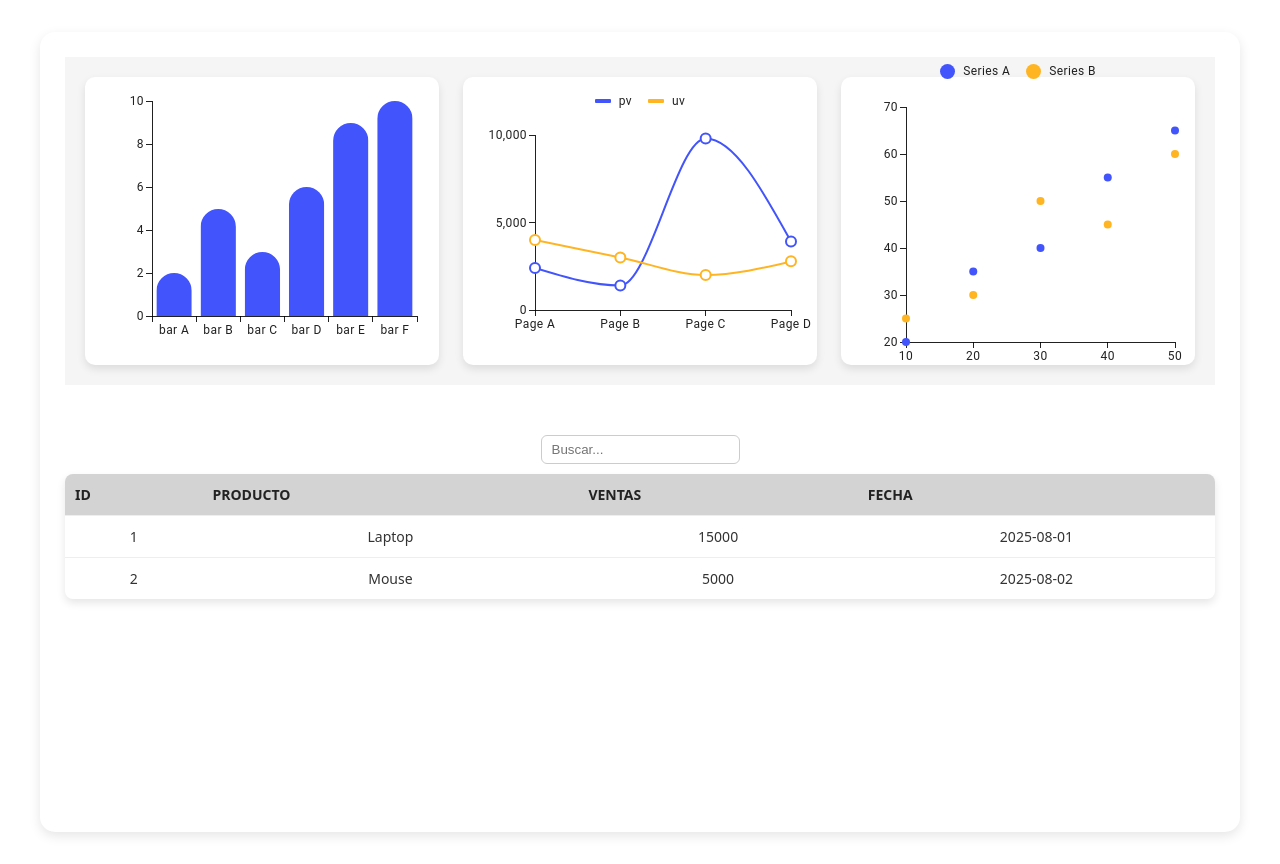
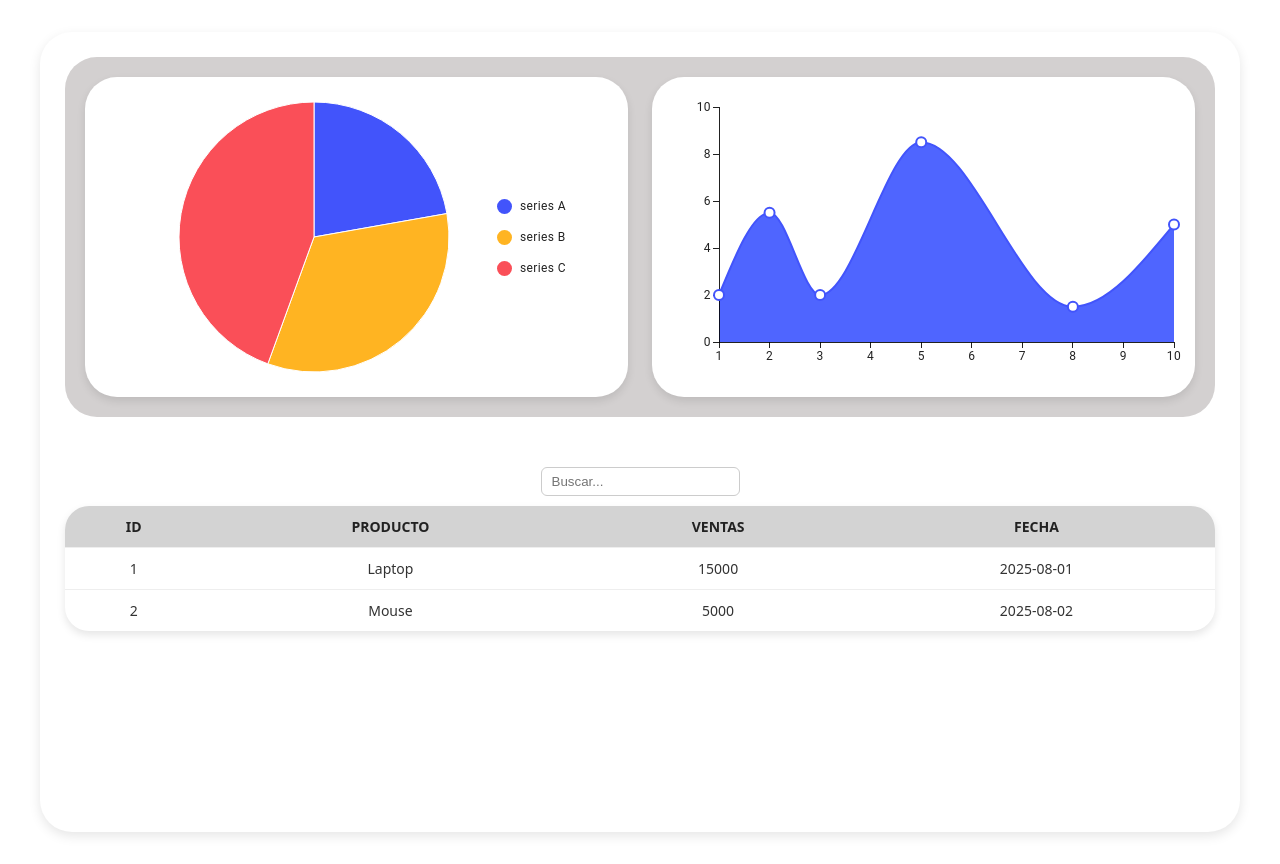
Before and after one commit to EfraRS-dev/reports-module, a React (Vite) app in the folder frontend/: page / in a window 1280 px wide. Built offline with nearby package versions, Linux system fonts and the light colour scheme.

Commit message:
graphics final details

```diff
--- a/frontend/src/components/barchart.tsx
+++ b/frontend/src/components/barchart.tsx
@@ -6,8 +6,8 @@ export default function Barchart() {
         <BarChart
             xAxis={[{ id: 'barCategories', data: ['bar A', 'bar B', 'bar C', 'bar D', 'bar E', 'bar F'] }]}
             series={[{ data: [2, 5, 3, 6, 9, 10] }]}
-            width={350}
-            height={280}
+            width={540}
+            height={300}
             borderRadius={25}
         />
     )
--- a/frontend/src/components/linechart.tsx
+++ b/frontend/src/components/linechart.tsx
@@ -2,20 +2,22 @@ import * as React from 'react';
 import { LineChart } from '@mui/x-charts/LineChart';
 
 const margin = { right: 24 };
-const uData = [4000, 3000, 2000, 2780];
-const pData = [2400, 1398, 9800, 3908];
+const uData = [4000, 3000, 2000, 2780, 1890, 2390];
+const pData = [2400, 1398, 9800, 3908, 4800, 3800];
 const xLabels = [
   'Page A',
   'Page B',
   'Page C',
   'Page D',
+  'Page E',
+  'Page F'
 ];
 
 export default function Linechart() {
     return (
         <LineChart
-            width={350}
-            height={240}
+            width={540}
+            height={300}
             series={[
                 { data: pData, label: 'pv' },
                 { data: uData, label: 'uv' },
--- a/frontend/src/components/piechart.tsx
+++ b/frontend/src/components/piechart.tsx
@@ -14,7 +14,7 @@ export default function Piechart() {
                 },
             ]}
             width={350}
-            height={240}
+            height={280}
         />
     );
 }
--- a/frontend/src/components/scatterchart.tsx
+++ /dev/null
@@ -1,21 +0,0 @@
-import * as React from 'react';
-import { ScatterChart } from '@mui/x-charts/ScatterChart';
-import { data } from './randomData';
-
-export default function Scatterchart() {
-  return (
-    <ScatterChart
-      height={300}
-      series={[
-        {
-          label: 'Series A',
-          data: data.map((v) => ({ x: v.x1, y: v.y1, id: v.id })),
-        },
-        {
-          label: 'Series B',
-          data: data.map((v) => ({ x: v.x1, y: v.y2, id: v.id })),
-        },
-      ]}
-    />
-  );
-}
--- /dev/null
+++ b/frontend/src/components/sparkline.tsx
@@ -0,0 +1,18 @@
+import * as React from 'react';
+import { LineChart } from '@mui/x-charts/LineChart';
+
+export default function Sparkline() {
+  return (
+    <LineChart
+      xAxis={[{ data: [1, 2, 3, 5, 8, 10] }]}
+      series={[
+        {
+          data: [2, 5.5, 2, 8.5, 1.5, 5],
+          area: true,
+        },
+      ]}
+      width={540}
+      height={300}
+    />
+  );
+}
--- a/frontend/src/elements/graphics.tsx
+++ b/frontend/src/elements/graphics.tsx
@@ -1,15 +1,14 @@
 import Barchart from "../components/barchart";
 import Linechart from "../components/linechart";
 import Piechart from "../components/piechart";
-import Scatterchart from "../components/scatterchart";
+import Sparkline from "../components/sparkline";
 import "../styles/graphics.css"
 
 export default function Graphics(){
     return(
         <div className="graphics-container">
-            <div className="graphic"> <Barchart /> </div>
-            <div className="graphic"> <Linechart /> </div>
-            <div className="graphic"> <Scatterchart /> </div>
+            <div className="graphic"> <Piechart /> </div>
+            <div className="graphic"> <Sparkline /> </div>
         </div>
     )
 }
--- a/frontend/src/styles/dashboard.css
+++ b/frontend/src/styles/dashboard.css
@@ -8,7 +8,7 @@
   max-width: 1200px; /* opcional: limitar ancho máximo */
   margin: 0 auto; /* centrar horizontalmente */
   background-color: #ffffff; /* fondo blanco */
-  border-radius: 15px; /* esquinas redondeadas */
+  border-radius: 2rem; /* esquinas redondeadas */
   box-shadow: 0 4px 12px rgba(0, 0, 0, 0.1); /* sombra sutil */
   box-sizing: border-box;
   min-height: 100vh; /* ocupa toda la pantalla */
--- a/frontend/src/styles/graphics.css
+++ b/frontend/src/styles/graphics.css
@@ -1,19 +1,25 @@
+:root {
+    --white: #ffffff;
+    --primary_color: #d3d0d0;
+}
+
 .graphics-container {
     display: flex;
     justify-content: center;
     gap: 24px;
     padding: 20px;
-    background-color: #f5f5f5;
+    background-color: var(--primary_color);
     align-items: center;
+    border-radius: 2rem;
 }
 
 .graphic {
-    width: 25rem;
-    height: 18rem;
-    background-color: white;
-    border-radius: 10px;
+    width: 35rem;
+    height: 20rem;
+    background-color: var(--white);
+    border-radius: 2rem;
     box-shadow: 0px 4px 8px rgba(0, 0, 0, 0.1);
     display: flex;
     align-items: center;
-    justify-content: flex-end;
+    justify-content: center;
 }
--- a/frontend/src/styles/table.css
+++ b/frontend/src/styles/table.css
@@ -12,7 +12,7 @@
 .tabla-reportes {
   width: 100%;
   border-collapse: collapse;
-  border-radius: 8px;
+  border-radius: 1.5rem;
   overflow: hidden;
   box-shadow: 0 4px 8px rgba(0,0,0,0.1);
   font-size: 14px;
@@ -20,7 +20,7 @@
 
 .tabla-reportes th {
   background-color: #d3d3d3;
-  text-align: left;
+  text-align: center;
   padding: 10px;
   cursor: pointer;
   user-select: none;
```
